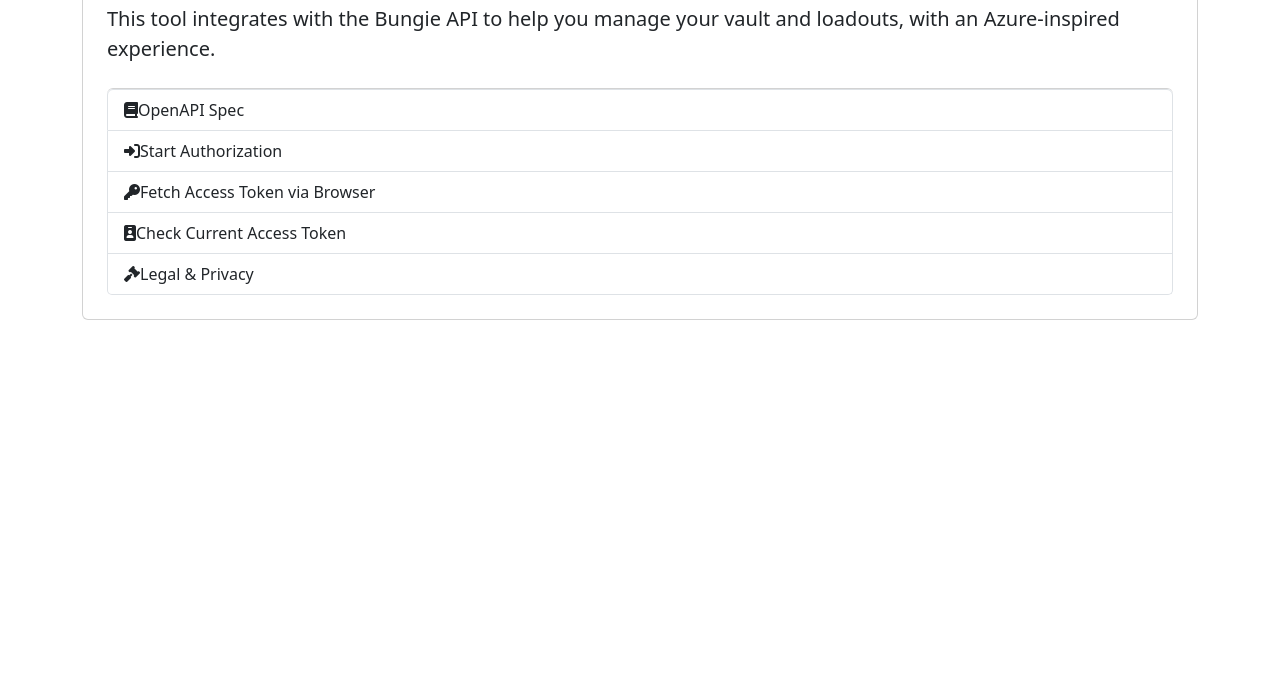
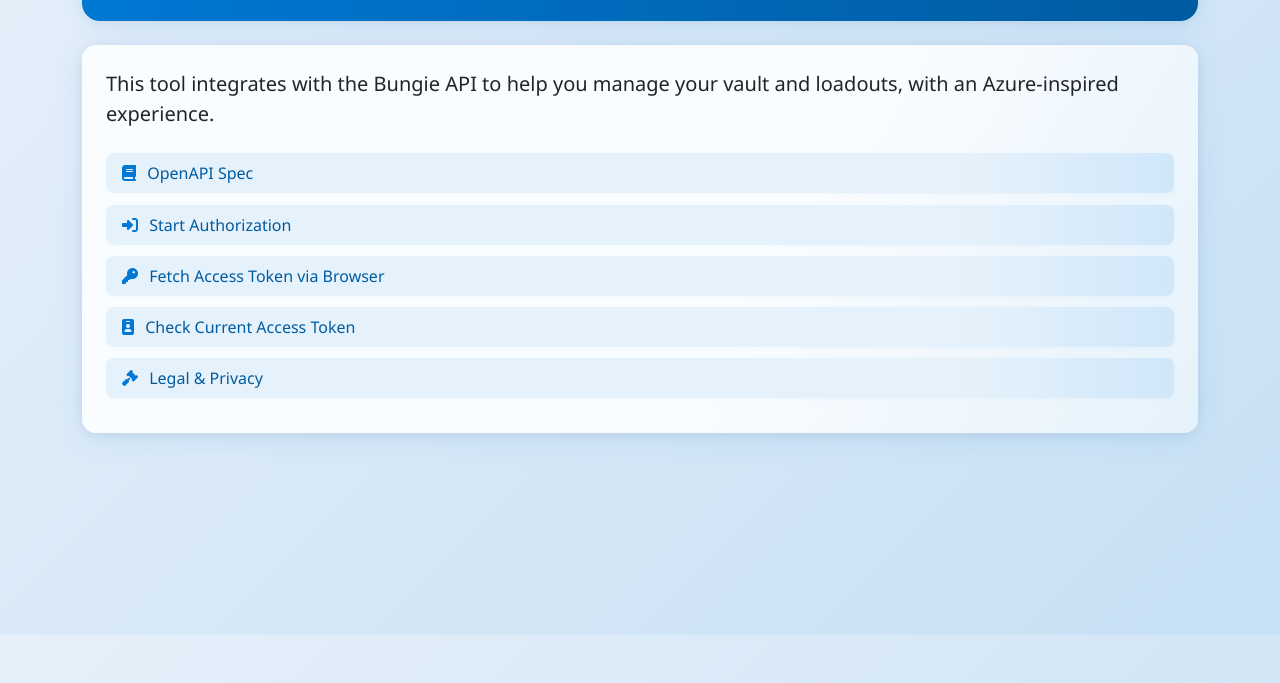
Before and after one commit to rbarrimond/the-rob-vault-app, a plain HTML site: page static/index.html in a window 1280 px wide. Shown: the part 165-848 px from the top of the page. Before the commit the page ends 800 px from the top, so only its background shows below. Drawn offline with nearby package versions, Linux system fonts and the light colour scheme; files that its build step writes are made by us from their sources; the site is published under a folder, as on GitHub Pages, so addresses that start at the root find nothing.

Commit message:
Update stylesheet links to use relative paths for consistency

```diff
--- a/static/index.html
+++ b/static/index.html
@@ -7,7 +7,7 @@
   <title>Destiny 2 Vault Assistant Tool</title>
   <link href="https://cdn.jsdelivr.net/npm/bootstrap@5.3.2/dist/css/bootstrap.min.css" rel="stylesheet">
   <link rel="stylesheet" href="https://cdnjs.cloudflare.com/ajax/libs/font-awesome/6.4.2/css/all.min.css">
-  <link rel="stylesheet" href="/the-rob-vault/static/azure-style.css">
+  <link rel="stylesheet" href="azure-style.css">
 </head>
 
 <body>
```
Also changed, not shown: static/legal.html (+1 -1 lines).
